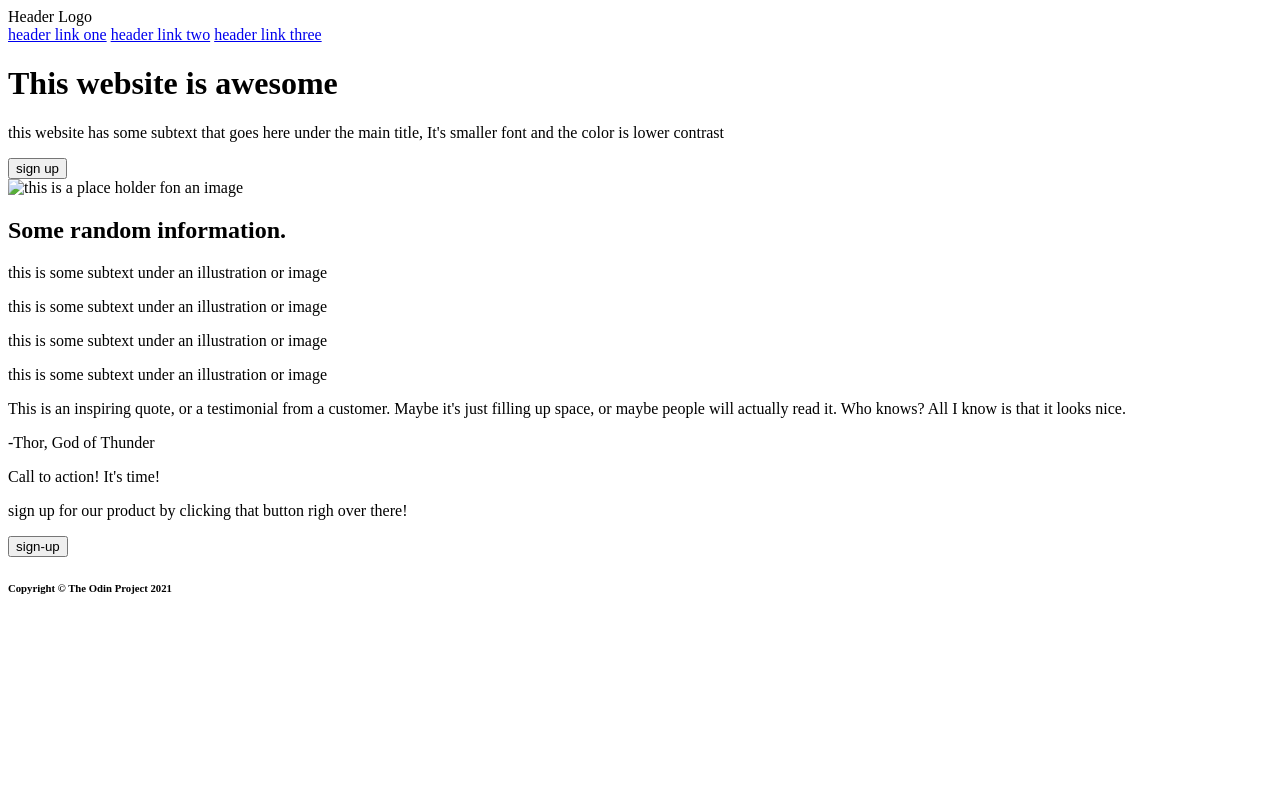
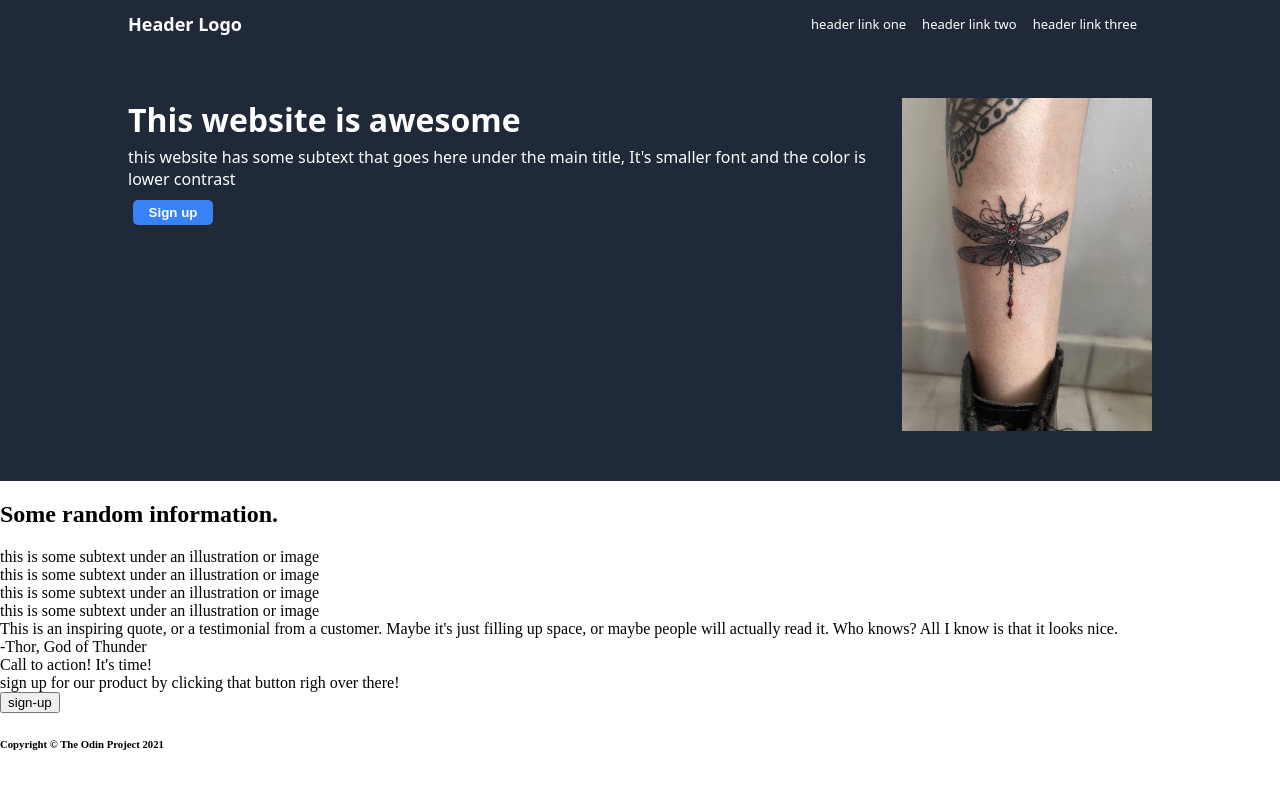
Before and after one commit to Jahaerys/Landing-Page, a plain HTML site: page index.html in a window 1280 px wide. Drawn offline with Linux system fonts and the light colour scheme; files whose address does not match are found by name.

Commit message:
currently styling the up-content of the page

```diff
--- a/index.html
+++ b/index.html
@@ -5,23 +5,29 @@
     <meta http-equiv="X-UA-Compatible" content="IE=edge">
     <meta name="viewport" content="width=device-width, initial-scale=1.0">
     <title>Document</title>
+    <link rel="stylesheet" href="style.css">
 </head>
 <body>
 
     <div class="header">
+        <div class="left">
             <div  class="header-text">Header Logo</div>
+        </div>
+      <div class="right">
         <a href="#">header link one</a>
         <a href="#">header link two</a>
         <a href="#">header link three</a>
+    </div>
+
     </div>
 
     <div class="up-content">
         <div class="info">
           <h1>This website is awesome</h1>
           <p>this website has some subtext that goes here under the main title, It's smaller font and the color is lower contrast</p>
-        <button>sign up</button>
+          <button class="first-button">Sign up</button>
         </div>
-        <img src="" alt="this is a place holder fon an image">
+        <img src="/home/jahaerys/repos/Landing-Page/348242596_2404886269688161_3366209320287640377_n.jpg" alt="this is a place holder fon an image">
     </div>
 
 
--- /dev/null
+++ b/style.css
@@ -0,0 +1,88 @@
+body {
+    display: flex;
+    flex-direction: column;
+    flex: 1 1 auto;
+   margin: 0;
+   padding: 0;
+
+}
+
+.header {
+    background-color: #1F2937;
+    color: white;
+    display: flex;
+    justify-content: space-between;
+    margin: 0;
+
+}
+.left, .right {
+    display: flex;
+    gap: 16px;
+    justify-content: space-around;
+    align-items: center;
+}
+.left{
+    font-size: large;
+    font-weight: bold;
+    font-family: system-ui, -apple-system, BlinkMacSystemFont, 'Segoe UI', Roboto, Oxygen, Ubuntu, Cantarell, 'Open Sans', 'Helvetica Neue', sans-serif;
+    margin-left: 10%;
+}
+.right{
+    font-family: system-ui, -apple-system, BlinkMacSystemFont, 'Segoe UI', Roboto, Oxygen, Ubuntu, Cantarell, 'Open Sans', 'Helvetica Neue', sans-serif;    font-size: small;
+    padding: 15px;
+    margin-right: 10%;
+}
+a {
+    text-decoration: none;
+    color: white;
+}
+
+
+.up-content{
+   display: flex;
+   flex: 1;
+   background-color: #1F2937;
+   color: white;
+   padding: 0;
+   padding-top: 50px;
+   padding-bottom: 50px;
+   font-family: system-ui, -apple-system, BlinkMacSystemFont, 'Segoe UI', Roboto, Oxygen, Ubuntu, Cantarell, 'Open Sans', 'Helvetica Neue', sans-serif;
+}
+.info{
+    display: flex;
+    flex: 1 1 0;
+    flex-direction: column;
+    flex-wrap: wrap;
+    gap: 5px;
+    margin-left: 10%;
+    padding: 0;
+
+
+}
+.first-button{
+    background-color: #3882f6;
+    flex-shrink: 0;
+    flex-grow: 0;
+    width: 80px;
+    border: 0;
+    padding: 5px;
+    border-radius: 5px;
+    color: white;
+    font-weight: bold;
+    margin: 5px;
+
+}
+p {
+    padding: 0;
+    margin: 0;
+}
+h1{
+    padding: 0;
+    margin: 0;
+}
+img{
+    height: auto;
+    width: 250px;
+    margin-right: 10%;
+    padding: 0;
+}
```
Also changed, not shown: 348242596_2404886269688161_3366209320287640377_n.jpg (added). Lines whose indentation alone changed are shown as unchanged.
